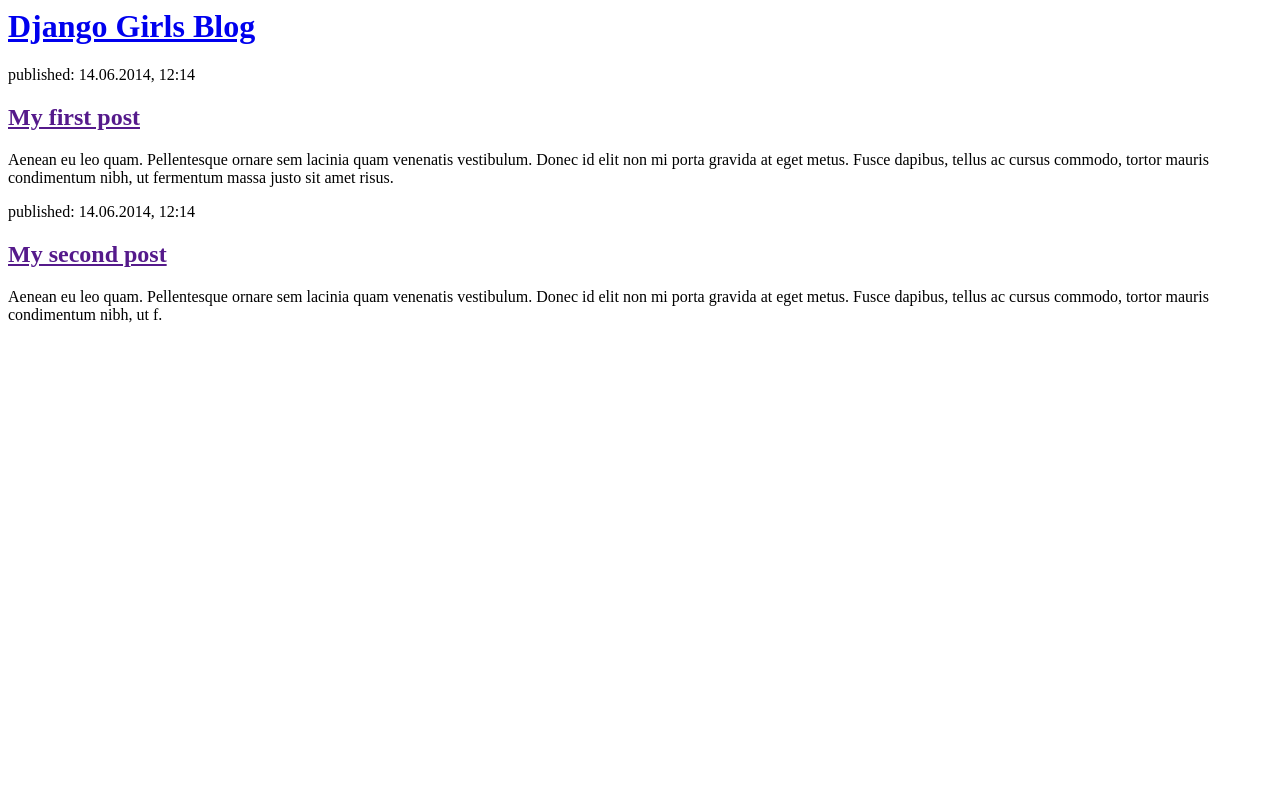
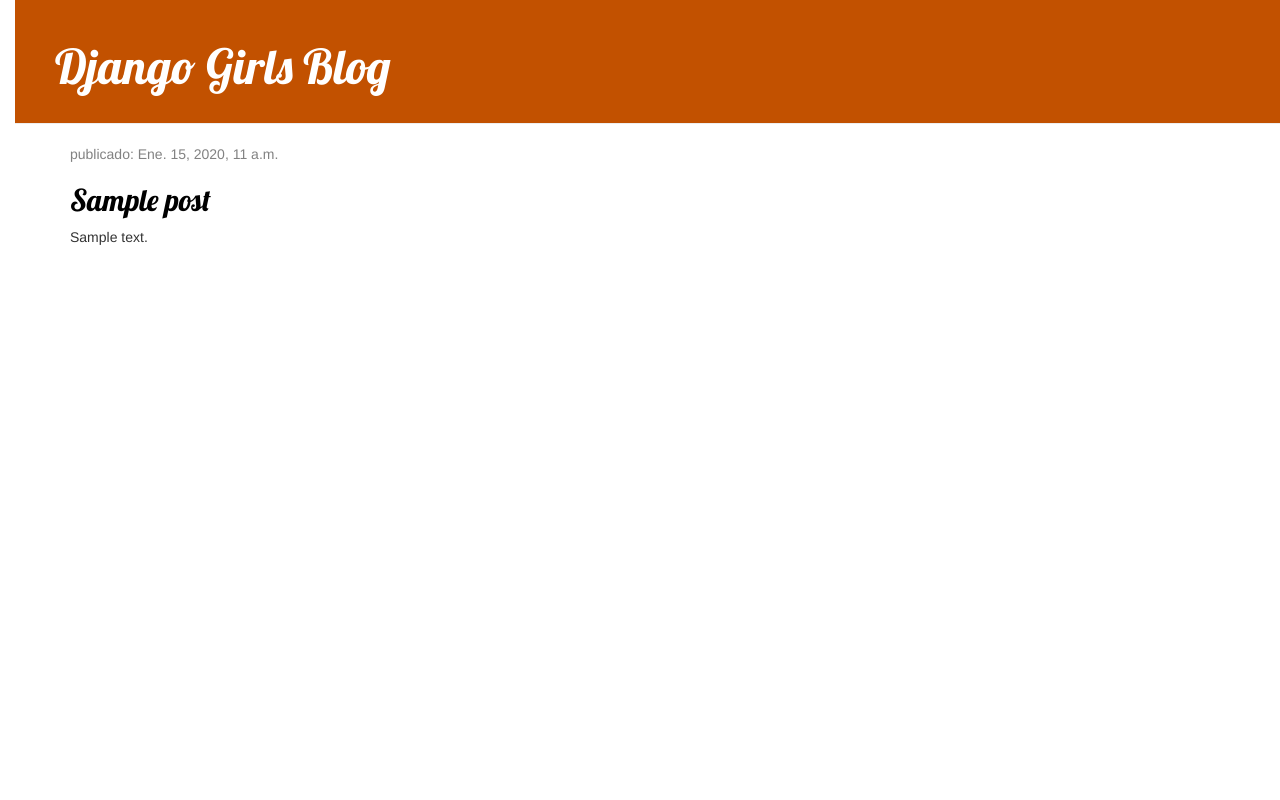
Before and after one commit to admin112003/my-first-blog, a Django app: page / in a window 1280 px wide. Run offline with Django 3.2, Linux system fonts and the light colour scheme; tables that the repository leaves empty hold one stand-in row (values such as "Sample post"); some libraries are stand-ins or nearby versions.

Commit message:
Agregadas vistas y plantilla para el detalle del post del blog así como también CSS para el sitio.

```diff
--- /dev/null
+++ b/blog/static/css/blog.css
@@ -0,0 +1,59 @@
+h1 a , h2 a {
+    color: #C25100;
+    font-family: 'Lobster';
+}
+p{
+    border-left: 2px;
+    border-left-color: aquamarine;
+}
+
+body {
+    padding-left: 15px;
+}
+
+.page-header {
+    background-color: #C25100;
+    margin-top: 0;
+    padding: 20px 20px 20px 40px;
+}
+
+.page-header h1, .page-header h1 a, .page-header h1 a:visited, .page-header h1 a:active {
+    color: #ffffff;
+    font-size: 36pt;
+    text-decoration: none;
+}
+
+.content {
+    margin-left: 40px;
+}
+
+h1, h2, h3, h4 {
+    font-family: 'Lobster', cursive;
+}
+
+.date {
+    color: #828282;
+}
+
+.save {
+    float: right;
+}
+
+.post-form textarea, .post-form input {
+    width: 100%;
+}
+
+.top-menu, .top-menu:hover, .top-menu:visited {
+    color: #ffffff;
+    float: right;
+    font-size: 26pt;
+    margin-right: 20px;
+}
+
+.post {
+    margin-bottom: 70px;
+}
+
+.post h2 a, .post h2 a:visited {
+    color: #000000;
+}
--- /dev/null
+++ b/blog/templates/blog/base.html
@@ -0,0 +1,22 @@
+{% load static %}
+<html>
+    <head>
+        <title>Django Girls blog</title>
+        <link rel="stylesheet" href="//maxcdn.bootstrapcdn.com/bootstrap/3.2.0/css/bootstrap.min.css">
+        <link rel="stylesheet" href="//maxcdn.bootstrapcdn.com/bootstrap/3.2.0/css/bootstrap-theme.min.css">
+        <link href='//fonts.googleapis.com/css?family=Lobster&subset=latin,latin-ext' rel='stylesheet' type='text/css'>
+        <link rel="stylesheet" href="{% static 'css/blog.css' %}">
+    </head>
+    <body>
+        <div class="page-header">
+            <h1><a href="/">Django Girls Blog</a></h1>
+        </div>
+        <div class="content container">
+            <div class="row">
+                <div class="col-md-8">
+                {% block content %}
+                {% endblock %}
+                </div>
+            </div>
+        </div>
+    </body>
--- a/blog/templates/blog/post_list.html
+++ b/blog/templates/blog/post_list.html
@@ -1,22 +1,12 @@
-<html>
-    <head>
-        <title>Django Girls blog</title>
-    </head>
-    <body>
-        <div>
-            <h1><a href="/">Django Girls Blog</a></h1>
-        </div>
-
-        <div>
-            <p>published: 14.06.2014, 12:14</p>
-            <h2><a href="">My first post</a></h2>
-            <p>Aenean eu leo quam. Pellentesque ornare sem lacinia quam venenatis vestibulum. Donec id elit non mi porta gravida at eget metus. Fusce dapibus, tellus ac cursus commodo, tortor mauris condimentum nibh, ut fermentum massa justo sit amet risus.</p>
-        </div>
-
-        <div>
-            <p>published: 14.06.2014, 12:14</p>
-            <h2><a href="">My second post</a></h2>
-            <p>Aenean eu leo quam. Pellentesque ornare sem lacinia quam venenatis vestibulum. Donec id elit non mi porta gravida at eget metus. Fusce dapibus, tellus ac cursus commodo, tortor mauris condimentum nibh, ut f.</p>
-        </div>
-    </body>
-</html>
+{% extends 'blog/base.html' %}
+         {% block content %}
+                   {% for post in posts %}
+                        <div class="post">
+                            <div class="date">
+                                <p>publicado: {{ post.published_date }}</p>
+                            </div>
+                            <h2><a href="{% url 'post_detail' pk=post.pk %}">{{ post.title }}</a></h2>
+                            <p>{{ post.text|linebreaksbr }}</p>
+                        </div>
+            {% endfor %}
+         {% endblock %}
--- a/blog/urls.py
+++ b/blog/urls.py
@@ -4,4 +4,5 @@ from . import views
 
 urlpatterns = [
     path('', views.post_list, name='post_list'),
+    path('post/<int:pk>/', views.post_detail, name='post_detail'),
 ]
--- a/blog/views.py
+++ b/blog/views.py
@@ -1,5 +1,14 @@
 from django.shortcuts import render
+from django.utils import timezone
+from .models import Post
+from django.shortcuts import render, get_object_or_404
 
 # Create your views here.
 def post_list(request):
-    return render(request, 'blog/post_list.html', {})
+    posts = Post.objects.filter(published_date__lte=timezone.now()).order_by('published_date')
+    return render(request, 'blog/post_list.html', {'posts': posts})
+
+def post_detail(request, pk):
+    post = get_object_or_404(Post, pk=pk)
+    Post.objects.get(pk=pk)
+    return render(request, 'blog/post_detail.html', {'post': post})
--- a/mysite/urls.py
+++ b/mysite/urls.py
@@ -1,18 +1,5 @@
-"""mysite URL Configuration
 
-The `urlpatterns` list routes URLs to views. For more information please see:
-    https://docs.djangoproject.com/en/2.2/topics/http/urls/
-Examples:
-Function views
-    1. Add an import:  from my_app import views
-    2. Add a URL to urlpatterns:  path('', views.home, name='home')
-Class-based views
-    1. Add an import:  from other_app.views import Home
-    2. Add a URL to urlpatterns:  path('', Home.as_view(), name='home')
-Including another URLconf
-    1. Import the include() function: from django.urls import include, path
-    2. Add a URL to urlpatterns:  path('blog/', include('blog.urls'))
-"""
+
 from django.contrib import admin
 from django.urls import path, include
 
```
Also changed, not shown: blog/post_detail.html (added, +13 -0 lines).
